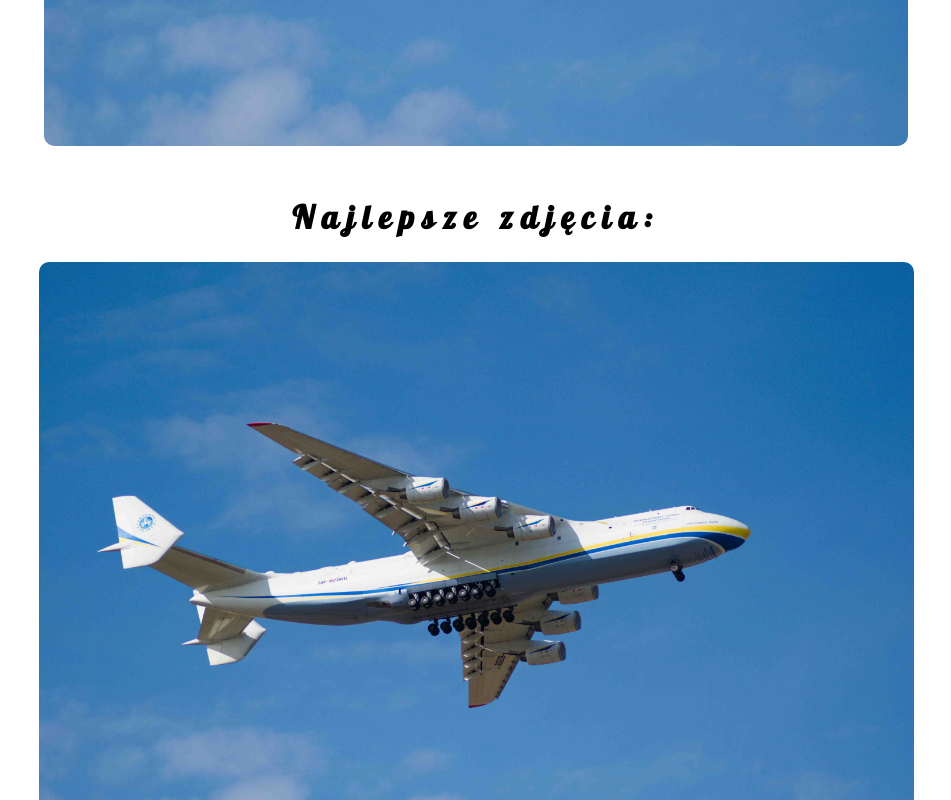
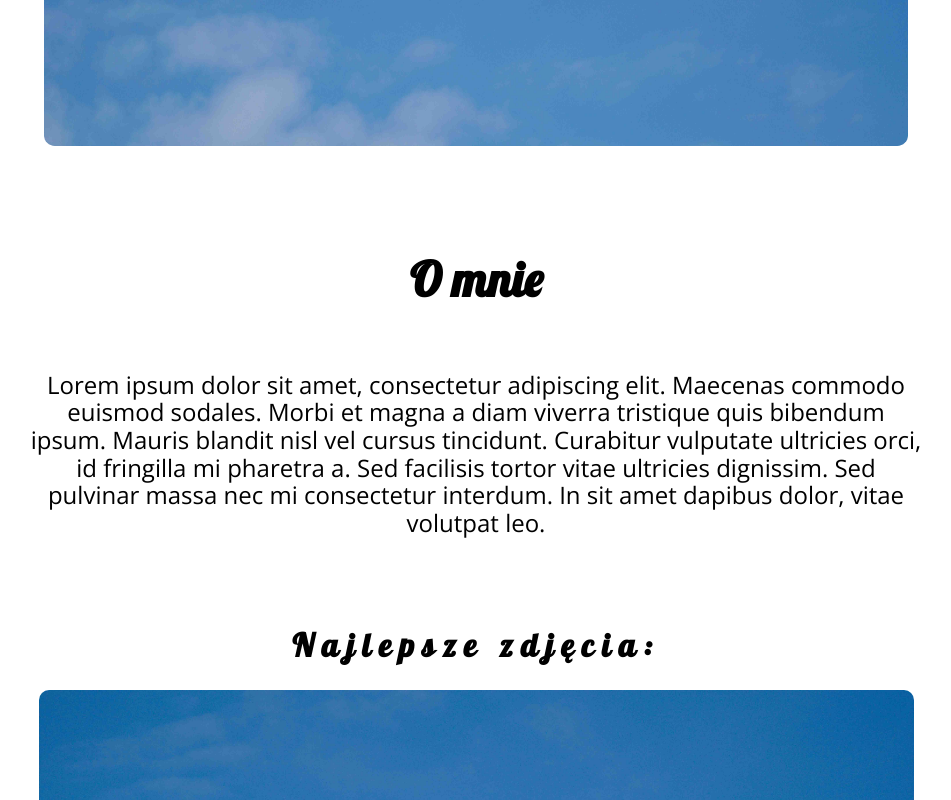
Before and after one commit to Mieszko135/portfolio-fotograficzne, a React (Create React App) app: page / in a window 1280 px wide. Shown: the part 628-1428 px from the top of the page, without its empty margins (164-1115 px from the left). Built offline with nearby package versions, Linux system fonts and the light colour scheme.

Commit message:
about me

```diff
--- a/src/App.scss
+++ b/src/App.scss
@@ -4,6 +4,7 @@
 
 @import "./scss/elements/header";
 @import "./scss/elements/carousel";
+@import "./scss/elements/aboutme";
 @import "./scss/elements/top-photos-container";
 @import "./scss/elements/footer";
 
--- /dev/null
+++ b/src/elements/AboutMe.js
@@ -0,0 +1,10 @@
+import React from 'react';
+
+export function AboutMe() {
+    return (
+        <div className="about-me-container container">
+            <h2 className="about-me__header">O mnie</h2>
+            <p className="about-me__text">Lorem ipsum dolor sit amet, consectetur adipiscing elit. Maecenas commodo euismod sodales. Morbi et magna a diam viverra tristique quis bibendum ipsum. Mauris blandit nisl vel cursus tincidunt. Curabitur vulputate ultricies orci, id fringilla mi pharetra a. Sed facilisis tortor vitae ultricies dignissim. Sed pulvinar massa nec mi consectetur interdum. In sit amet dapibus dolor, vitae volutpat leo.</p>
+        </div>
+    )
+}
--- a/src/elements/Main.js
+++ b/src/elements/Main.js
@@ -1,14 +1,17 @@
+import React from 'react';
 import { Header } from './Header';
 import { Carousel } from './Carousel';
 import { CarouselData } from './CarouselData';
 import { TopRatedPhotos } from "./TopRatedPhotos"
 import { Footer } from './Footer';
+import { AboutMe } from './AboutMe';
 
 export function Main() {
   return (
     <>
       <Header />
       <Carousel slides={CarouselData}/>
+      <AboutMe />
       <TopRatedPhotos />
       <Footer />
     </>
--- /dev/null
+++ b/src/scss/elements/_aboutme.scss
@@ -0,0 +1,23 @@
+.about-me {
+
+    &-container {
+        display: flex;
+        flex-direction: column;
+        align-items: center;
+        padding: 40px 0;
+    }
+
+    &__header {
+        font-family: $logo-font-family;
+        font-size: 3rem;
+    }
+
+    &__text {
+        font-size: 1.5rem;
+        max-width: 70%;
+        text-align: center;
+        @media (max-width: 620px) {
+            font-size: 1rem;
+        }
+    }
+}
```
